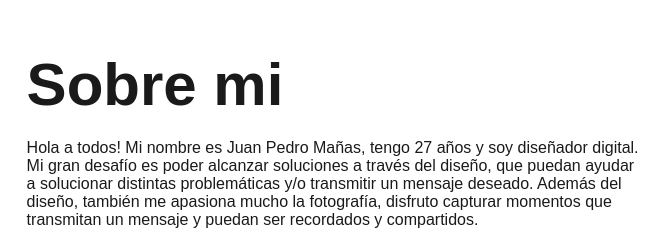
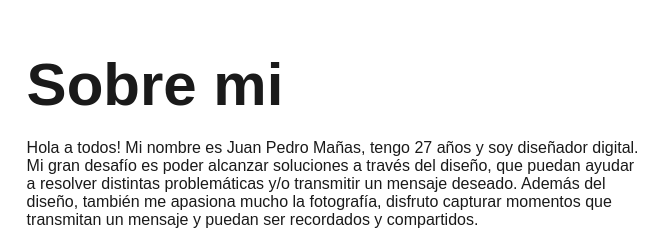
Before and after one commit to Juanpedromanas/Portafolio, a plain HTML site: page index.html in a window 1280 px wide. Shown: the part 840-1086 px from the top of the page, 511-1171 px from the left. Drawn offline with Linux system fonts and the light colour scheme.

Commit message:
Update index.html

```diff
--- a/index.html
+++ b/index.html
@@ -38,7 +38,7 @@
                 </div>
                 <div class="sobre-mi-columna2">
                     <h1 class="titulo-seccion">Sobre mi</h1>
-                    <p>Hola a todos! Mi nombre es Juan Pedro Mañas, tengo 27 años y soy diseñador digital. Mi gran desafío es poder alcanzar soluciones a través del diseño, que puedan ayudar a solucionar distintas problemáticas y/o transmitir un mensaje deseado.
+                    <p>Hola a todos! Mi nombre es Juan Pedro Mañas, tengo 27 años y soy diseñador digital. Mi gran desafío es poder alcanzar soluciones a través del diseño, que puedan ayudar a resolver distintas problemáticas y/o transmitir un mensaje deseado.
                         Además del diseño, también me apasiona mucho la fotografía, disfruto capturar momentos que transmitan un mensaje y puedan ser recordados y compartidos.</p>
                     <div class="detalles-descripcion">
                         <p class="tab-links link-activo" onclick="opentab('habilidades')">Habilidades</p>
```
